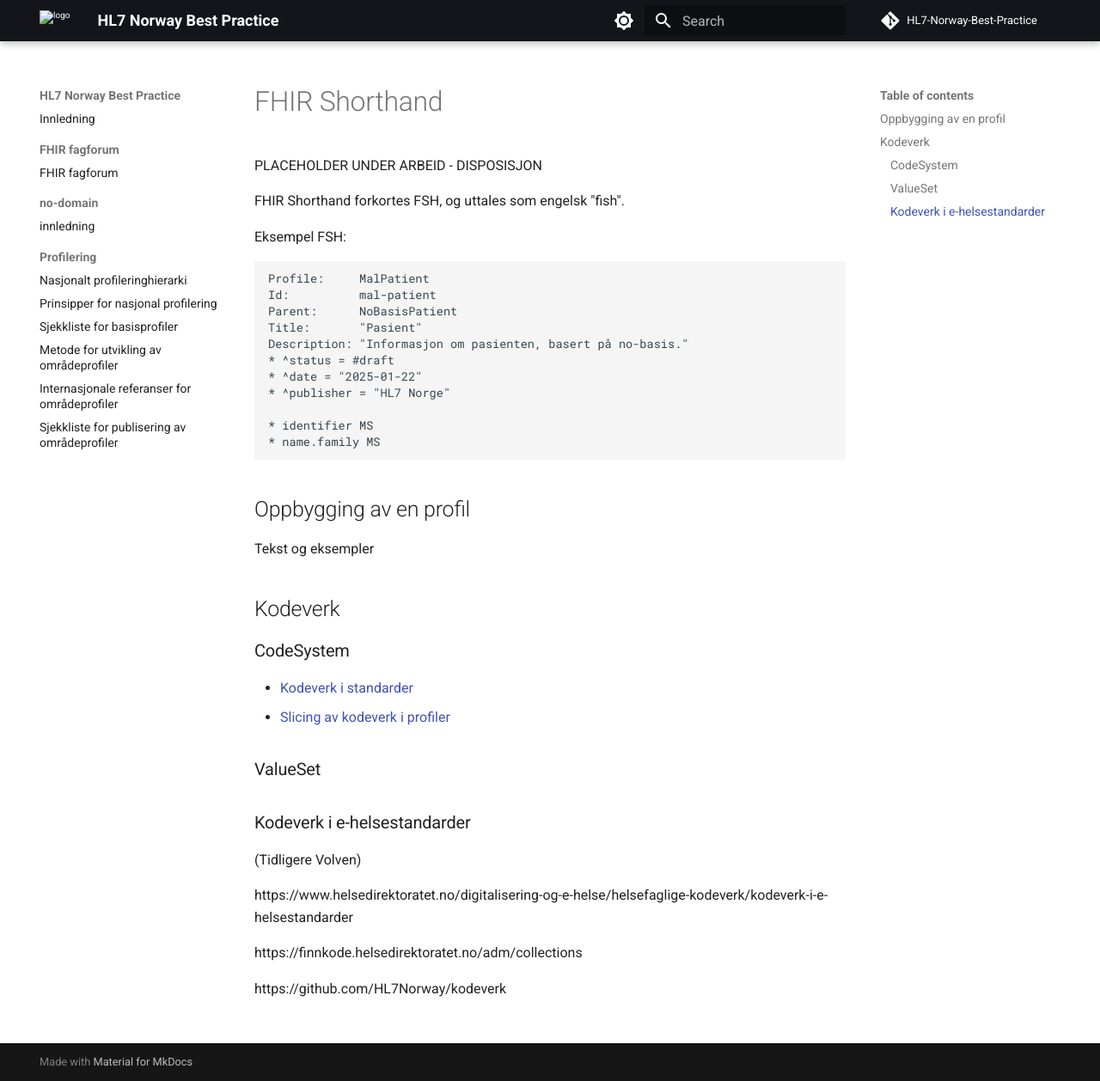
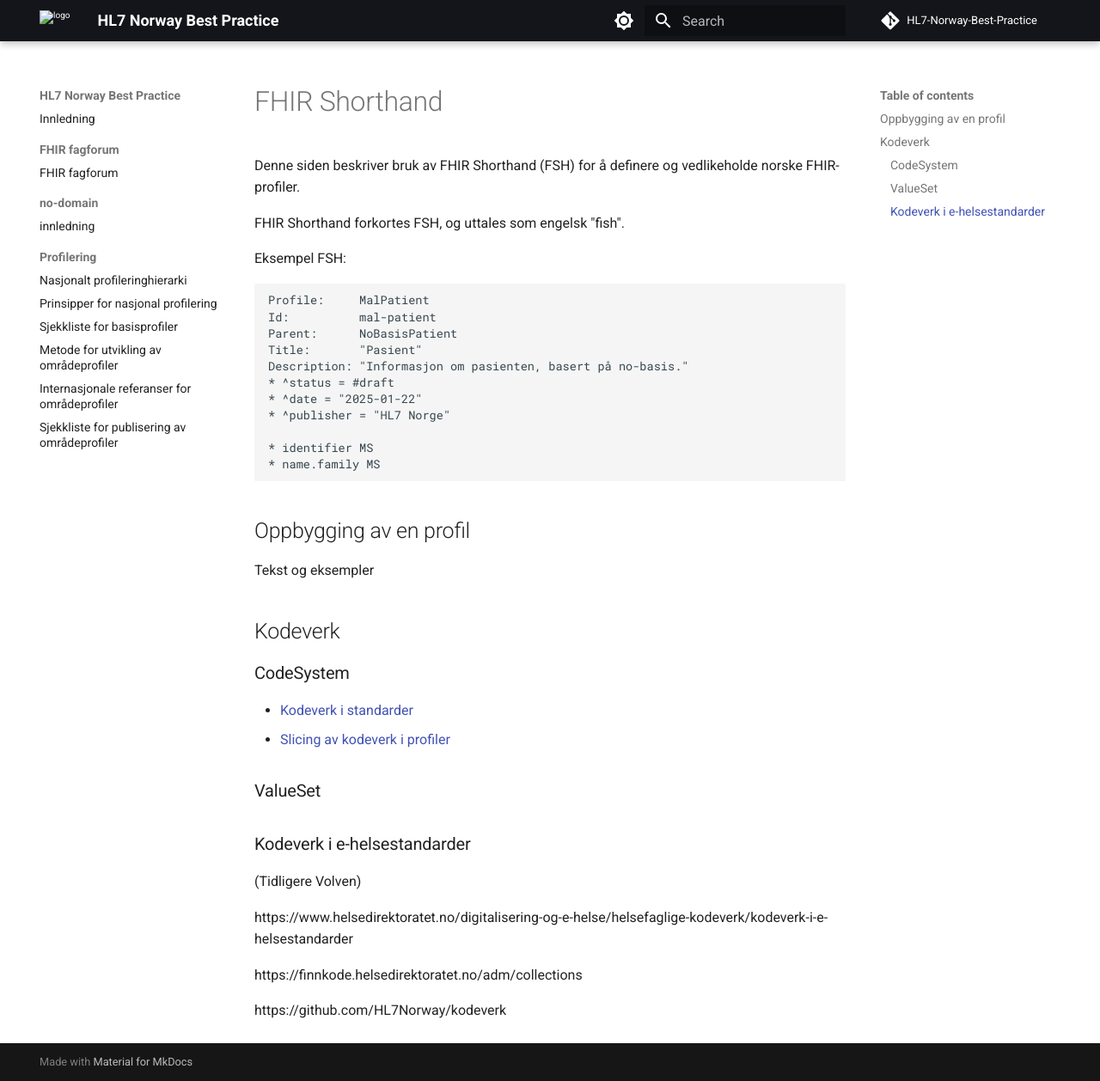
Before and after one commit to HL7Norway/best-practice, an MkDocs documentation site: the page built from docs/profilering/fsh.md, in a window 1280 px wide and 1258 px high. Shown: the whole window at 86% size. Built offline with MkDocs 1.6.1 and Material for MkDocs 9.7.7, drawn with Linux system fonts in a browser that asks for light colours; comment, search, counter and statistics services are not loaded.

Commit message:
Fjerne placeholder-tekst - Update docs/profilering/fsh.md
Co-authored-by: Copilot <175728472+Copilot@users.noreply.github.com>

```diff
--- a/docs/profilering/fsh.md
+++ b/docs/profilering/fsh.md
@@ -7,7 +7,7 @@ parent: Nasjonalt profileringshierarki
 
 # FHIR Shorthand
 
-PLACEHOLDER UNDER ARBEID - DISPOSISJON
+Denne siden beskriver bruk av FHIR Shorthand (FSH) for å definere og vedlikeholde norske FHIR-profiler.
 
 FHIR Shorthand forkortes FSH, og uttales som engelsk "fish".
 
```
